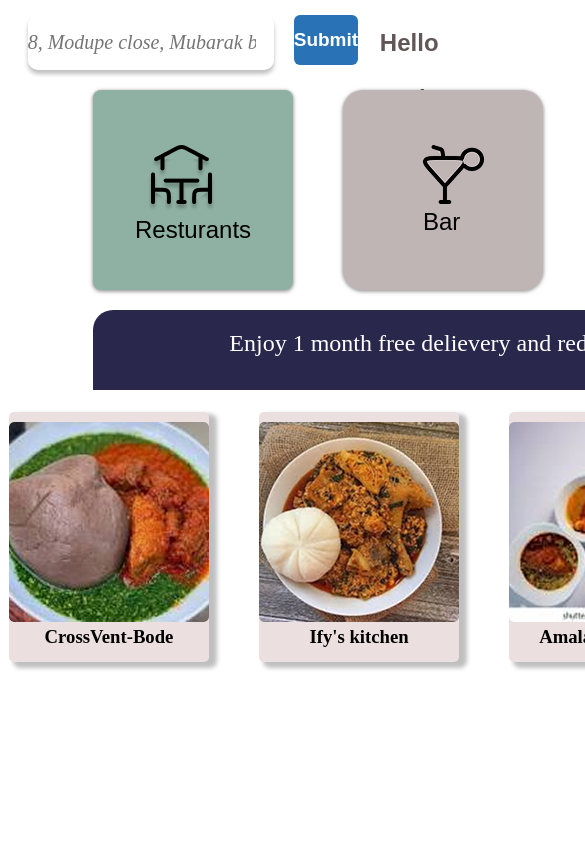
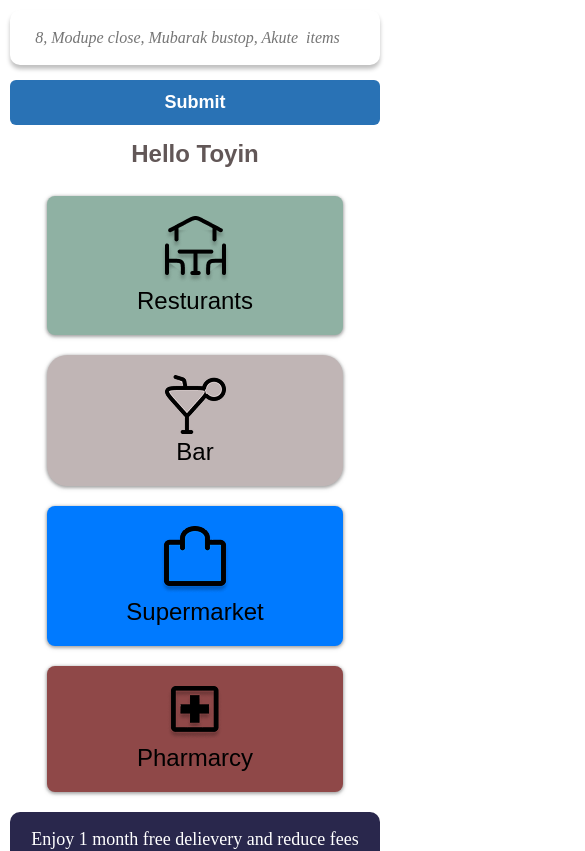
Before and after one commit to OdiliEmmanuel121/TeCc-Culinary, a React (Vite) app: page /home in a window 390 px wide. Shown: the top 851 px of the page, 585 px wide, since content can reach past the window. Built offline with nearby package versions, Linux system fonts and the light colour scheme.

Commit message:
Update Home.css

```diff
--- a/src/admin/pages/home/Home.css
+++ b/src/admin/pages/home/Home.css
@@ -215,3 +215,110 @@
     margin-top: 10px;
 
 }
+
+@media screen and (max-width: 600px) {
+
+    /* 1. Main Container */
+    .HomeContainer {
+        /* Remove the fixed sidebar space */
+        width: 100%;
+        margin-left: 0;
+        padding: 10px;
+        /* box-sizing is important when changing widths */
+        box-sizing: border-box;
+    }
+
+    /* 2. First Section (Search Bar & Button) */
+    .FirstSection {
+        /* Stack items vertically */
+        flex-direction: column;
+        gap: 15px;
+        align-items: stretch; /* Stretch children to full width */
+    }
+
+    .searcheng {
+        /* Take up full width */
+        width: 100%;
+        /* Reduce font size for small screens */
+        font-size: 16px;
+    }
+
+    .button {
+        /* The button should also take up full width to look better stacked */
+        width: 100%;
+        height: 45px;
+        line-height: 45px;
+        font-size: 18px;
+    }
+
+    /* Center the optional paragraph text */
+    .FirstSection p {
+        text-align: center;
+        width: 100%;
+        line-height: 1.2;
+    }
+
+    /* 3. Second Section (The four boxes) */
+    .SecondSetion {
+        /* Stack the boxes vertically (or wrap them in pairs) */
+        flex-direction: column;
+        gap: 20px;
+        align-items: center; /* Center boxes when stacked */
+    }
+
+    /* Make the boxes take up more width (e.g., 80% of the screen) */
+    .Box01, .Box02, .Box03, .Box04 {
+        width: 80%;
+        max-width: 300px;
+        /* Reduce padding inside */
+        padding: 20px;
+        height: auto; /* Allow height to adjust based on content */
+    }
+
+    /* 4. Third Section Banner (Box05) */
+    .Box05 {
+        width: 100%;
+        height: auto; /* Adjust height based on content */
+        padding: 10px 15px;
+        /* Stack title and polygon vertically if needed, or reduce font size */
+        flex-direction: column;
+        justify-content: center;
+        align-items: flex-start;
+        border-radius: 10px 10px 0px 0px; /* Smaller border radius */
+    }
+
+    .h3thirdSection {
+        font-size: 18px;
+        line-height: 1.4;
+        text-align: center;
+        margin: 5px 0;
+        width: 100%;
+    }
+
+    .polyGon {
+        /* Center polygon or remove it if it's purely decorative and takes up too much space */
+        display: none;
+    }
+
+    /* 5. Card Section (BoxSection) */
+    .BoxSection {
+        /* Stack cards vertically */
+        flex-direction: column;
+        gap: 20px;
+        align-items: center;
+    }
+
+    .cardBox {
+        /* Take up more screen space */
+        width: 80%;
+        max-width: 350px;
+        height: auto;
+    }
+
+    /* Adjust card images as needed */
+    .card-image1, .card-image2, .card-image3, .card-image4 {
+        /* Ensure images are responsive within their card container */
+        max-width: 100%;
+        height: auto;
+    }
+}
```
